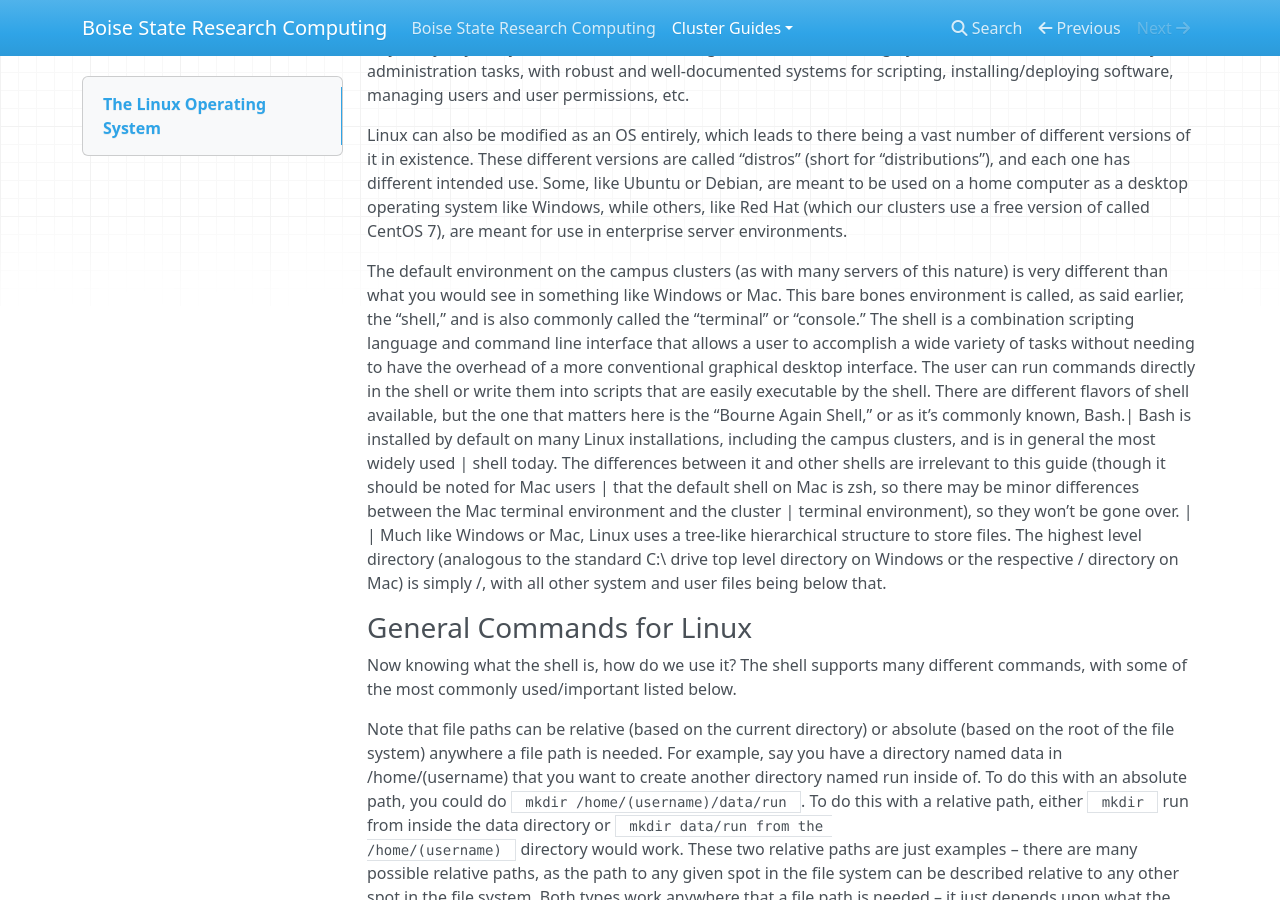
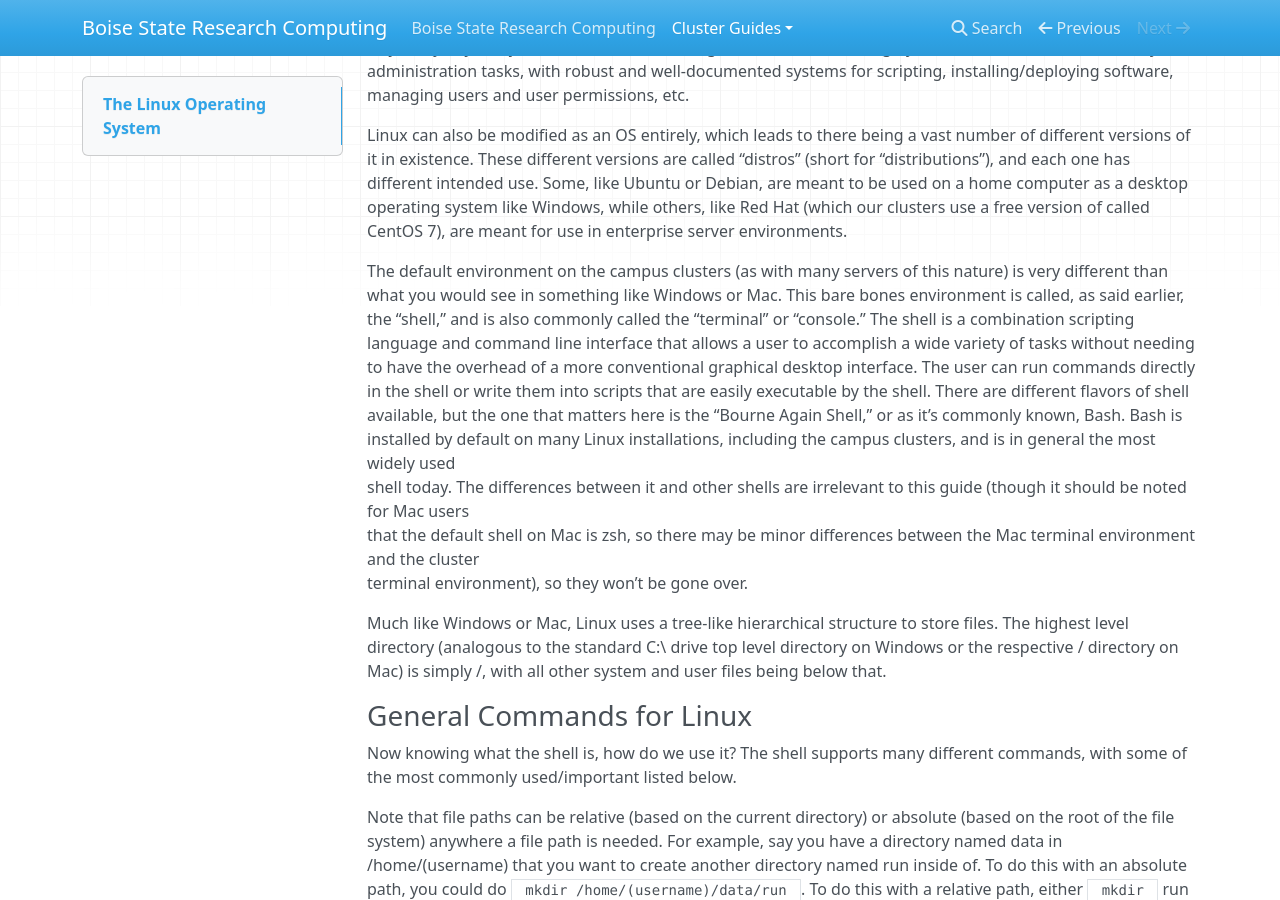
Before and after one commit to bsurc/docs, an MkDocs documentation site: the page built from docs/Cluster Guides/The_Linux_Operating_System.md, in a window 1280 px wide and 900 px high, scrolled down 301 px. Built offline with MkDocs 1.6.1, drawn with Linux system fonts in a browser that asks for light colours; nearby versions of some CDN libraries.

```diff
--- a/docs/Cluster Guides/The_Linux_Operating_System.md
+++ b/docs/Cluster Guides/The_Linux_Operating_System.md
@@ -21,12 +21,12 @@ something like Windows or Mac. This bare bones environment is called, as said ea
 the “terminal” or “console.” The shell is a combination scripting language and command line interface that allows a user to
 accomplish a wide variety of tasks without needing to have the overhead of a more conventional graphical desktop interface. The
 user can run commands directly in the shell or write them into scripts that are easily executable by the shell. There are
-different flavors of shell available, but the one that matters here is the “Bourne Again Shell,” or as it’s commonly known, Bash.|
-Bash is installed by default on many Linux installations, including the campus clusters, and is in general the most widely used  |
-shell today. The differences between it and other shells are irrelevant to this guide (though it should be noted for Mac users   |
-that the default shell on Mac is zsh, so there may be minor differences between the Mac terminal environment and the cluster     |
-terminal environment), so they won’t be gone over.                                                                               |
-                                                                                                                                 |
+different flavors of shell available, but the one that matters here is the “Bourne Again Shell,” or as it’s commonly known, Bash.
+Bash is installed by default on many Linux installations, including the campus clusters, and is in general the most widely used
+shell today. The differences between it and other shells are irrelevant to this guide (though it should be noted for Mac users
+that the default shell on Mac is zsh, so there may be minor differences between the Mac terminal environment and the cluster
+terminal environment), so they won’t be gone over.
+
 Much like Windows or Mac, Linux uses a tree-like hierarchical structure to store files. The highest level directory (analogous to
 the standard C:\ drive top level directory on Windows or the respective / directory on Mac) is simply /, with all other system
 and user files being below that.
```
